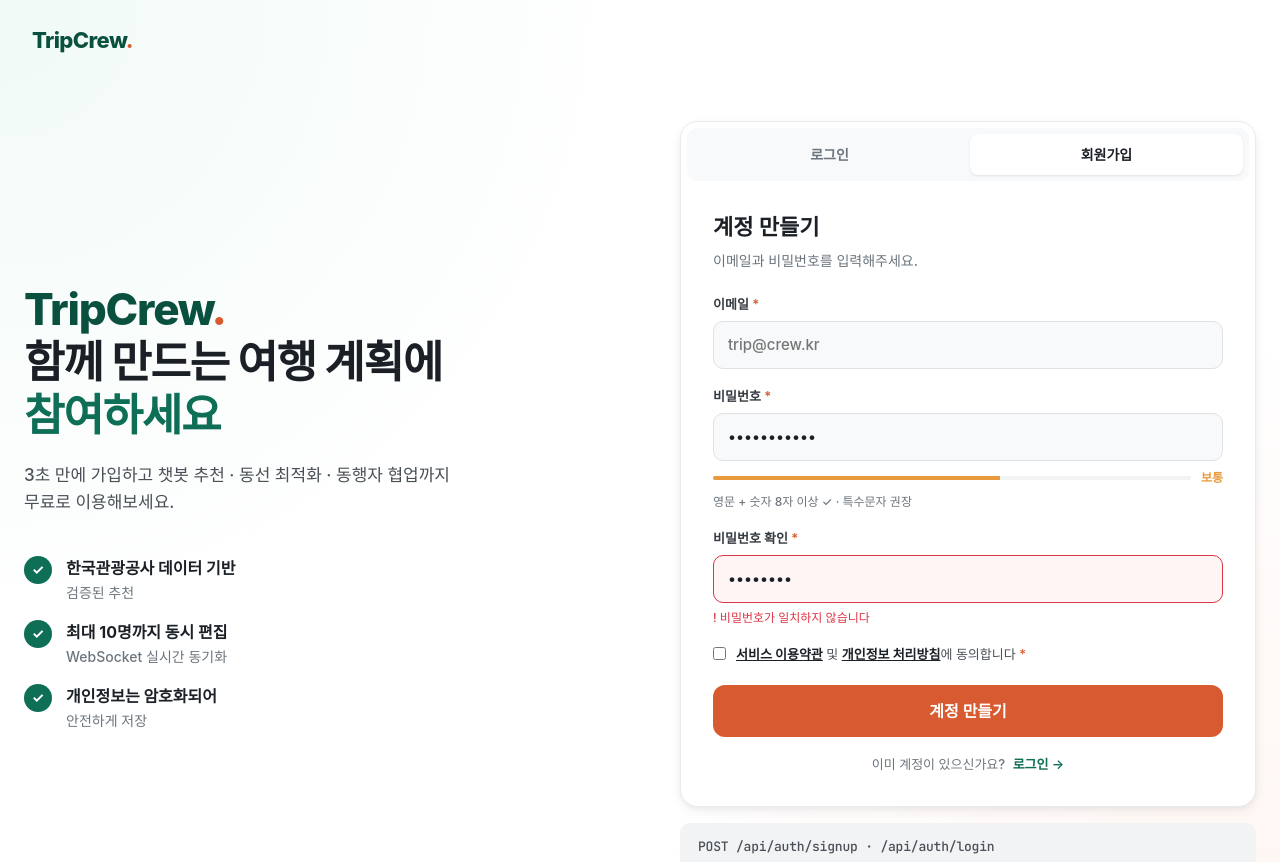
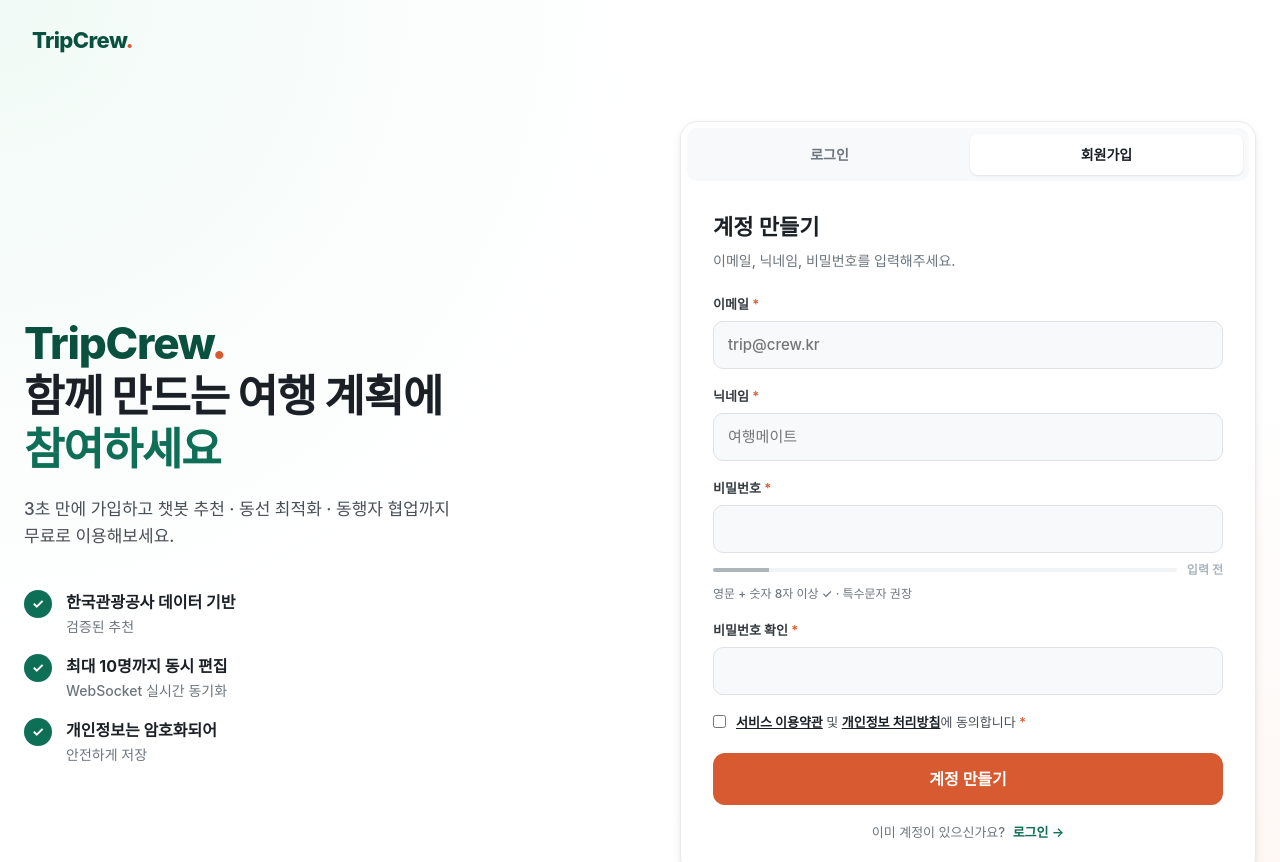
Before and after one commit to tripcrew/tripcrew, a Vue app in the folder tripcrew-frontend/: page /auth in a window 1280 px wide. Shown: the top 862 px of the page. Built offline with nearby package versions, Linux system fonts and the light colour scheme; no server answers; a web font is replaced by a local one.

Commit message:
fix: align frontend auth flow with backend api

```diff
--- a/tripcrew-frontend/src/components/common/AppHeader.vue
+++ b/tripcrew-frontend/src/components/common/AppHeader.vue
@@ -1,7 +1,7 @@
 <template>
   <header class="app-header">
     <div class="app-header__inner">
-      <router-link to="/" class="app-header__logo">
+      <router-link :to="logoTo" class="app-header__logo">
         TripCrew<span class="dot">.</span>
       </router-link>
 
@@ -23,8 +23,8 @@
           <div class="avatar avatar--sm">민</div>
         </template>
         <template v-else>
-          <router-link to="/auth" class="nav-link">로그인</router-link>
-          <router-link to="/auth" class="btn btn--primary btn--sm">회원가입</router-link>
+          <router-link :to="{ path: '/auth', query: { mode: 'login' } }" class="nav-link">로그인</router-link>
+          <router-link :to="{ path: '/auth', query: { mode: 'signup' } }" class="btn btn--primary btn--sm">회원가입</router-link>
         </template>
       </div>
     </div>
@@ -32,10 +32,14 @@
 </template>
 
 <script setup>
-defineProps({
+import { computed } from 'vue'
+
+const props = defineProps({
   loggedIn: { type: Boolean, default: true },
   minimal: { type: Boolean, default: false }
 })
+
+const logoTo = computed(() => props.loggedIn ? '/home' : '/')
 </script>
 
 <style scoped>
--- a/tripcrew-frontend/src/views/AuthView.vue
+++ b/tripcrew-frontend/src/views/AuthView.vue
@@ -1,7 +1,7 @@
 <template>
   <div class="page auth-page">
     <header class="auth-header">
-      <router-link to="/" class="logo">TripCrew<span class="dot">.</span></router-link>
+      <router-link :to="authStore.isAuthenticated ? '/home' : '/'" class="logo">TripCrew<span class="dot">.</span></router-link>
     </header>
 
     <div class="auth-grid">
@@ -48,76 +48,93 @@
           <div class="auth-tabs">
             <button
               :class="['auth-tab', { active: mode === 'login' }]"
-              @click="mode = 'login'"
+              @click="setMode('login')"
             >
               로그인
             </button>
             <button
               :class="['auth-tab', { active: mode === 'signup' }]"
-              @click="mode = 'signup'"
+              @click="setMode('signup')"
             >
               회원가입
             </button>
           </div>
 
-          <div v-if="mode === 'signup'" class="auth-form">
+          <form v-if="mode === 'signup'" class="auth-form" @submit.prevent="handleSignup">
             <h2 class="auth-form__title">계정 만들기</h2>
-            <p class="auth-form__lead">이메일과 비밀번호를 입력해주세요.</p>
+            <p class="auth-form__lead">이메일, 닉네임, 비밀번호를 입력해주세요.</p>
 
             <div class="field">
               <label>이메일 <span class="req">*</span></label>
-              <input type="email" placeholder="trip@crew.kr" />
+              <input v-model.trim="signupForm.email" type="email" placeholder="trip@crew.kr" required />
+            </div>
+
+            <div class="field">
+              <label>닉네임 <span class="req">*</span></label>
+              <input
+                v-model.trim="signupForm.nickname"
+                type="text"
+                placeholder="여행메이트"
+                maxlength="50"
+                required
+              />
             </div>
 
             <div class="field">
               <label>비밀번호 <span class="req">*</span></label>
-              <input type="password" value="password123" />
+              <input v-model="signupForm.password" type="password" minlength="8" maxlength="64" required />
               <div class="pwd-meter">
                 <div class="meter-bar">
-                  <div class="meter-fill" style="width: 60%; background: var(--warning);"></div>
+                  <div class="meter-fill" :style="passwordMeterStyle"></div>
                 </div>
-                <span class="meter-label">보통</span>
+                <span class="meter-label" :class="`meter-label--${passwordStrength.key}`">{{ passwordStrength.label }}</span>
               </div>
               <p class="field-help">영문 + 숫자 8자 이상 ✓ · 특수문자 권장</p>
             </div>
 
             <div class="field">
               <label>비밀번호 확인 <span class="req">*</span></label>
-              <input type="password" value="password" class="error-input" />
-              <p class="field-error">! 비밀번호가 일치하지 않습니다</p>
+              <input
+                v-model="signupForm.passwordConfirm"
+                type="password"
+                :class="{ 'error-input': isPasswordMismatch }"
+                required
+              />
+              <p v-if="isPasswordMismatch" class="field-error">! 비밀번호가 일치하지 않습니다</p>
             </div>
 
             <label class="check-row">
-              <input type="checkbox" />
+              <input v-model="signupForm.agreed" type="checkbox" required />
               <span>
                 <strong>서비스 이용약관</strong> 및
                 <strong>개인정보 처리방침</strong>에 동의합니다 <span class="req">*</span>
               </span>
             </label>
 
-            <BaseButton variant="primary" size="lg" full @click="$router.push('/home')">
-              계정 만들기
+            <p v-if="signupError" class="form-error">{{ signupError }}</p>
+
+            <BaseButton variant="primary" size="lg" type="submit" full :disabled="isSubmitting">
+              {{ isSubmitting ? '처리 중...' : '계정 만들기' }}
             </BaseButton>
 
             <p class="switch-mode">
               이미 계정이 있으신가요?
-              <a href="#" @click.prevent="mode = 'login'">로그인 →</a>
+              <a href="#" @click.prevent="setMode('login')">로그인 →</a>
             </p>
-          </div>
+          </form>
 
-          <div v-else class="auth-form">
+          <form v-else class="auth-form" @submit.prevent="handleLogin">
             <h2 class="auth-form__title">다시 만나서 반갑습니다 👋</h2>
             <p class="auth-form__lead">계정 정보를 입력해주세요.</p>
 
             <div class="field">
               <label>이메일</label>
-              <input type="email" placeholder="trip@crew.kr" />
+              <input v-model.trim="loginForm.email" type="email" placeholder="trip@crew.kr" required />
             </div>
 
             <div class="field">
               <label>비밀번호</label>
-              <input type="password" value="••••••••" />
-              <p class="field-error">! 비밀번호가 올바르지 않습니다 (5회 중 3회 시도)</p>
+              <input v-model="loginForm.password" type="password" required />
             </div>
 
             <div class="login-options">
@@ -128,8 +145,10 @@
               <a href="#" class="link-muted">비밀번호 찾기</a>
             </div>
 
-            <BaseButton variant="primary" size="lg" full @click="$router.push('/home')">
-              로그인
+            <p v-if="loginError" class="form-error">{{ loginError }}</p>
+
+            <BaseButton variant="primary" size="lg" type="submit" full :disabled="isSubmitting">
+              {{ isSubmitting ? '처리 중...' : '로그인' }}
             </BaseButton>
 
             <div class="divider">또는</div>
@@ -138,7 +157,7 @@
               <span class="oauth-icon">💬</span>
               카카오로 시작
             </button>
-          </div>
+          </form>
         </div>
 
         <div class="api-note">
@@ -151,10 +170,118 @@
 </template>
 
 <script setup>
-import { ref } from 'vue'
+import { computed, reactive, ref, watch } from 'vue'
+import { useRoute, useRouter } from 'vue-router'
+
 import BaseButton from '@/components/common/BaseButton.vue'
+import { useAuthStore } from '@/stores/auth'
 
-const mode = ref('signup')
+const route = useRoute()
+const router = useRouter()
+const authStore = useAuthStore()
+const mode = ref(getModeFromQuery(route.query.mode))
+
+const signupForm = reactive({
+  email: '',
+  nickname: '',
+  password: '',
+  passwordConfirm: '',
+  agreed: false,
+})
+
+const loginForm = reactive({
+  email: '',
+  password: '',
+})
+
+const isSubmitting = ref(false)
+const signupError = ref('')
+const loginError = ref('')
+
+const isPasswordMismatch = computed(() =>
+  signupForm.passwordConfirm.length > 0 && signupForm.password !== signupForm.passwordConfirm,
+)
+
+const passwordStrength = computed(() => {
+  const password = signupForm.password
+  if (password.length === 0) return { key: 'empty', label: '입력 전', width: '12%', color: 'var(--muted)' }
+  if (password.length < 8) return { key: 'weak', label: '약함', width: '28%', color: 'var(--danger)' }
+
+  const hasLetter = /[A-Za-z]/.test(password)
+  const hasNumber = /\d/.test(password)
+  const hasSpecial = /[^A-Za-z0-9]/.test(password)
+  const score = [hasLetter, hasNumber, hasSpecial].filter(Boolean).length
+
+  if (score >= 3) return { key: 'strong', label: '좋음', width: '100%', color: 'var(--teal)' }
+  if (score >= 2) return { key: 'normal', label: '보통', width: '65%', color: 'var(--warning)' }
+  return { key: 'weak', label: '약함', width: '40%', color: 'var(--danger)' }
+})
+
+const passwordMeterStyle = computed(() => ({
+  width: passwordStrength.value.width,
+  background: passwordStrength.value.color,
+}))
+
+function getErrorMessage(error, fallback) {
+  const data = error?.response?.data
+  if (data?.errors) {
+    const firstFieldError = Object.values(data.errors)[0]
+    if (firstFieldError) return firstFieldError
+  }
+  return data?.message || fallback
+}
+
+function getModeFromQuery(queryMode) {
+  return queryMode === 'login' ? 'login' : 'signup'
+}
+
+function setMode(nextMode) {
+  mode.value = nextMode
+  router.replace({ path: '/auth', query: { mode: nextMode } })
+}
+
+watch(
+  () => route.query.mode,
+  (queryMode) => {
+    mode.value = getModeFromQuery(queryMode)
+  },
+)
+
+async function handleSignup() {
+  signupError.value = ''
+  if (isPasswordMismatch.value) return
+
+  isSubmitting.value = true
+  try {
+    const credentials = {
+      email: signupForm.email,
+      password: signupForm.password,
+    }
+    await authStore.signup({
+      ...credentials,
+      nickname: signupForm.nickname,
+    })
+    await authStore.login(credentials)
+    router.push('/home')
+  } catch (error) {
+    signupError.value = getErrorMessage(error, '회원가입에 실패했습니다. 입력값을 확인해주세요.')
+  } finally {
+    isSubmitting.value = false
+  }
+}
+
+async function handleLogin() {
+  loginError.value = ''
+  isSubmitting.value = true
+  try {
+    await authStore.login(loginForm)
+    router.push('/home')
+  } catch (error) {
+    loginError.value = getErrorMessage(error, '이메일 또는 비밀번호를 확인해주세요.')
+  } finally {
+    isSubmitting.value = false
+  }
+}
 </script>
 
 <style scoped>
@@ -354,6 +481,17 @@ const mode = ref('signup')
   font-weight: 500;
 }
 
+.form-error {
+  padding: 10px 12px;
+  margin: -4px 0 14px;
+  border: 1px solid rgba(224, 70, 85, 0.25);
+  border-radius: 8px;
+  background: #FFF5F5;
+  color: var(--danger);
+  font-size: 13px;
+  font-weight: 600;
+}
+
 .pwd-meter {
   display: flex;
   align-items: center;
@@ -378,6 +516,22 @@ const mode = ref('signup')
   font-size: 12px;
   font-weight: 600;
   color: var(--warning);
+}
+
+.meter-label--empty {
+  color: var(--muted);
+}
+
+.meter-label--weak {
+  color: var(--danger);
+}
+
+.meter-label--normal {
+  color: var(--warning);
+}
+
+.meter-label--strong {
+  color: var(--teal);
 }
 
 .check-row {
--- a/tripcrew-frontend/src/views/LandingView.vue
+++ b/tripcrew-frontend/src/views/LandingView.vue
@@ -105,7 +105,7 @@
               최대 10명까지 동시 편집 · WebSocket 기반 즉시 동기화.
             </p>
             <div style="margin-top: 24px;">
-              <BaseButton variant="primary" size="lg" @click="$router.push('/auth')">
+              <BaseButton variant="primary" size="lg" @click="$router.push({ path: '/auth', query: { mode: 'signup' } })">
                 3초 만에 회원가입 →
               </BaseButton>
             </div>
```
